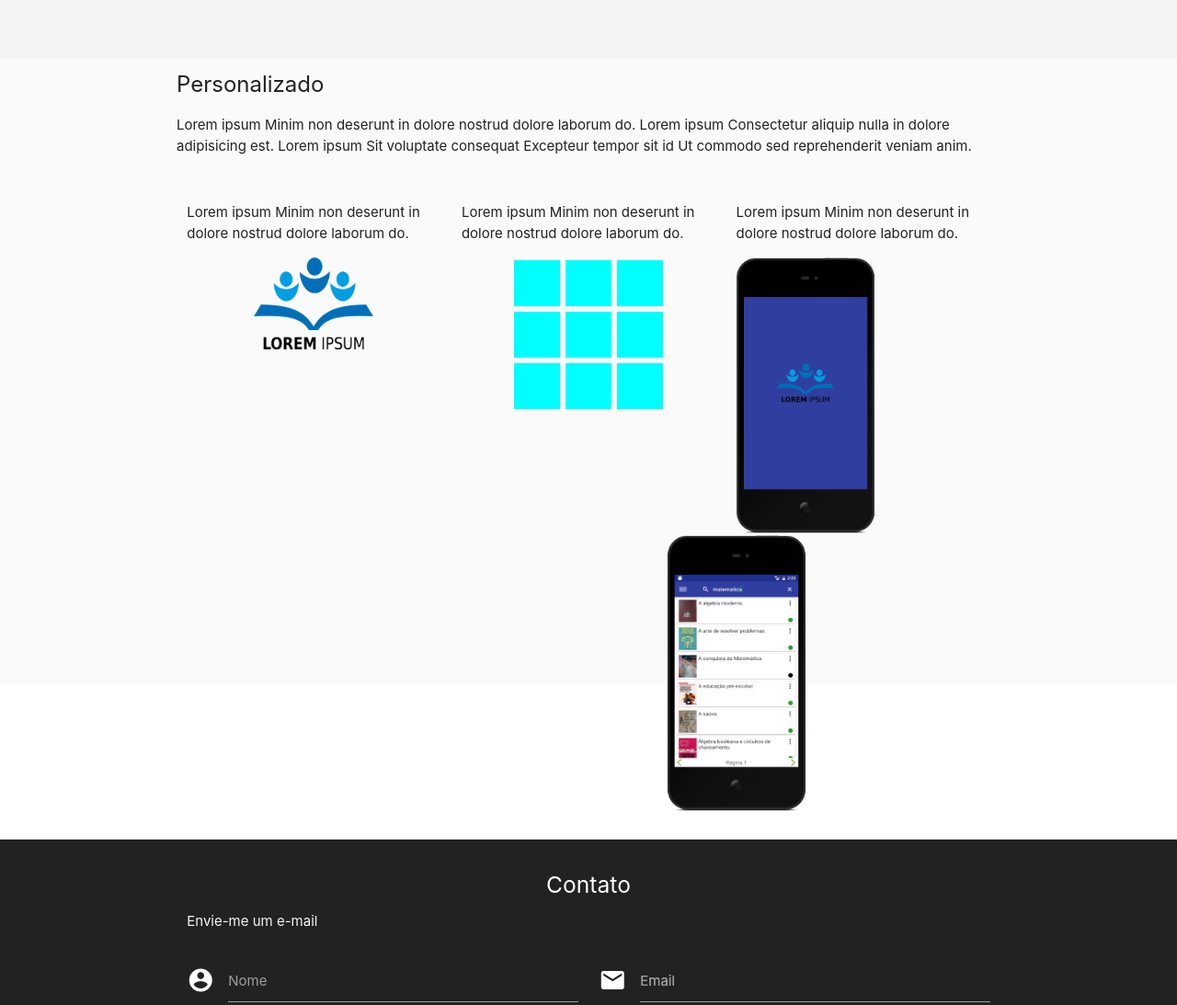
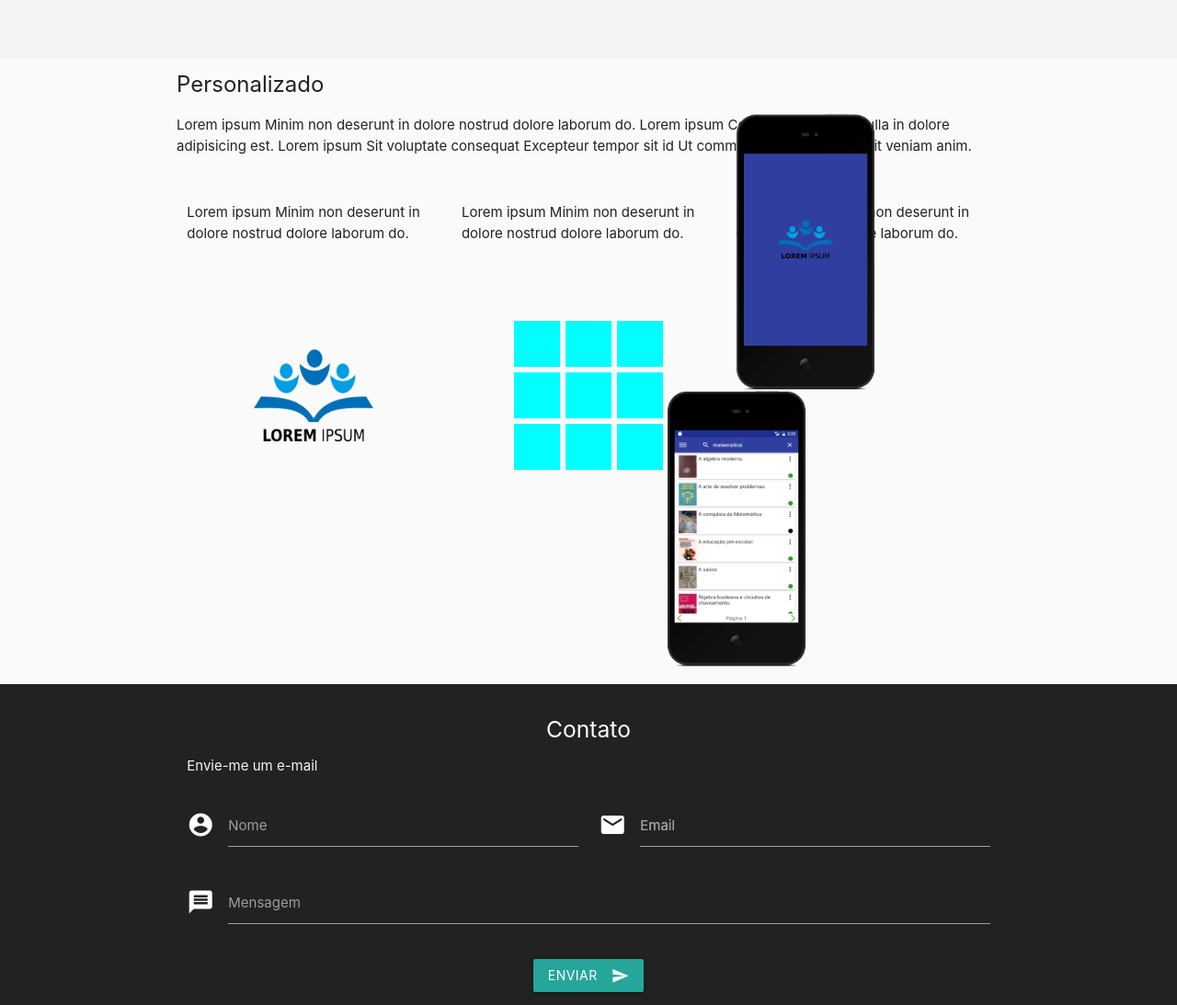
Before and after one commit to ArmandoAssuncao/bibliotecaapp_page, a plain HTML site: page index.html in a window 1280 px wide. Shown: the part 1360-2453 px from the top of the page at 92% size. Drawn offline with nearby package versions, Linux system fonts and the light colour scheme.

Commit message:
edited layout

```diff
--- a/index.html
+++ b/index.html
@@ -30,7 +30,7 @@
                     <p class="description-app">
                         Lorem ipsum Minim non deserunt in dolore nostrud dolore laborum do. Lorem ipsum Consectetur aliquip nulla in dolore adipisicing est. Lorem ipsum Sit voluptate consequat Excepteur tempor sit id Ut commodo sed reprehenderit veniam anim.
                     </p>
-                    <div class="container-img-main _center">
+                    <div class="container-img-main _center-h">
                         <div id="app_img_main" class="img-main">
                             <img src="static/img/app.png" alt="Images app">
                         </div>
@@ -116,10 +116,8 @@
                                     </p>
                                 </div>
                                 <div class="col s12 m12 l12">
-                                    <div class="col s12 m12 l12">
-                                        <div class="_center">
-                                            <img src="static/img/lorem_logo.png" alt="logo exemplo">
-                                        </div>
+                                    <div class="container-detail _center">
+                                        <img src="static/img/lorem_logo.png" alt="logo exemplo">
                                     </div>
                                 </div>
                             </div>
@@ -132,22 +130,18 @@
                                     </p>
                                 </div>
                                 <div class="col s12 m12 l12">
-                                    <div class="col s12 m12 l12">
-                                        <div class="_center">
+                                    <div class="container-detail _center">
+                                        <div>
                                             <div class="box-color color-1"></div>
                                             <div class="box-color color-2"></div>
                                             <div class="box-color color-3"></div>
                                         </div>
-                                    </div>
-                                    <div class="col s12 m12 l12">
-                                        <div class="_center">
+                                        <div>
                                             <div class="box-color color-4"></div>
                                             <div class="box-color color-5"></div>
                                             <div class="box-color color-6"></div>
                                         </div>
-                                    </div>
-                                    <div class="col s12 m12 l12">
-                                        <div class="_center">
+                                        <div>
                                             <div class="box-color color-7"></div>
                                             <div class="box-color color-8"></div>
                                             <div class="box-color color-9"></div>
@@ -164,9 +158,11 @@
                                     </p>
                                 </div>
                                 <div class="col s12 m12 l12">
-                                    <div class="_center">
-                                        <img src="static/img/app_example.png" alt="App exemplo" class="app-example-1">
-                                        <img src="static/img/app_example_2.png" alt="App exemplo" class="app-example-2">
+                                    <div class="container-detail _center">
+                                        <div>
+                                            <img src="static/img/app_example.png" alt="App exemplo" class="app-example-1">
+                                            <img src="static/img/app_example_2.png" alt="App exemplo" class="app-example-2">
+                                        </div>
                                     </div>
                                 </div>
                             </div>
@@ -180,7 +176,7 @@
             <div class="container">
                 <div class="row">
                     <div class="col s12 m12 l12">
-                        <h5 class="white-text _center">Contato</h5>
+                        <h5 class="white-text _center-h">Contato</h5>
                         <p class="grey-text text-lighten-4">Envie-me um e-mail</p>
                     </div>
                     <div class="input-field col s12 m6 l6">
@@ -200,7 +196,7 @@
                         <label for="last_name">Mensagem</label>
                     </div>
                     <div class="input-field col s12 m12 l12">
-                        <div class="_center">
+                        <div class="_center-h">
                             <a class="waves-effect waves-light btn"><i class="material-icons right">send</i>Enviar</a>
                         </div>
                     </div>
--- a/sass/styles.scss
+++ b/sass/styles.scss
@@ -108,6 +108,10 @@ main {
     padding: 10px 0 20px;
     background-color: $background-color-customized;
 
+    .container-detail {
+        height: 300px;
+    }
+
     .logo {
         img {
             height: 100px;
@@ -158,10 +162,17 @@ main {
     font-size: 24px;
 }
 
-._center{
+._center-h {
     display: table;
     margin-left: auto;
     margin-right: auto;
+}
+
+._center {
+    display: flex;
+    flex-direction: column;
+    align-items: center;
+    justify-content: center;
 }
 
 @include keyframes_main_app_img(anim-main-app-img, 1, 0);
```
Also changed, not shown: static/css/styles.css, 1 other file.
